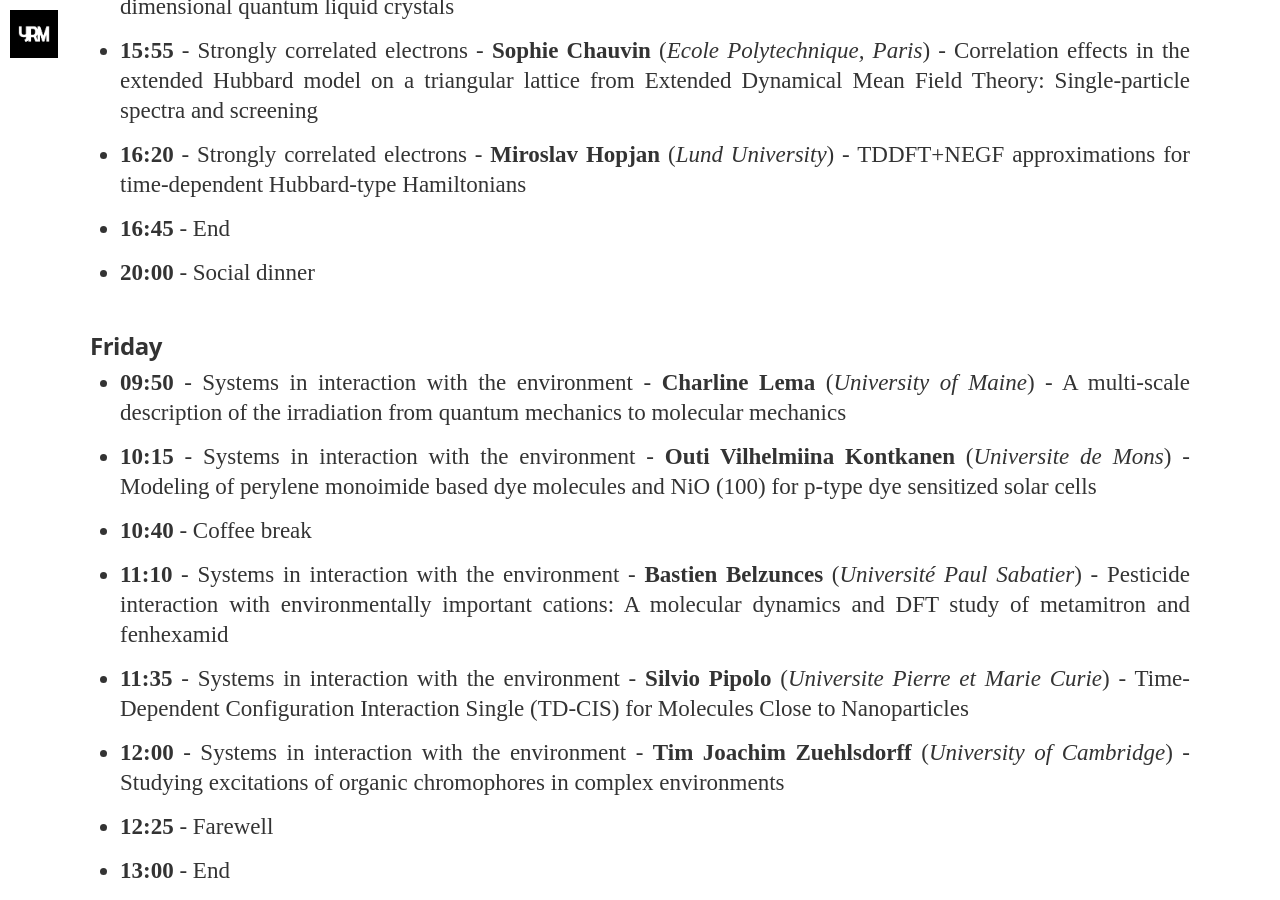
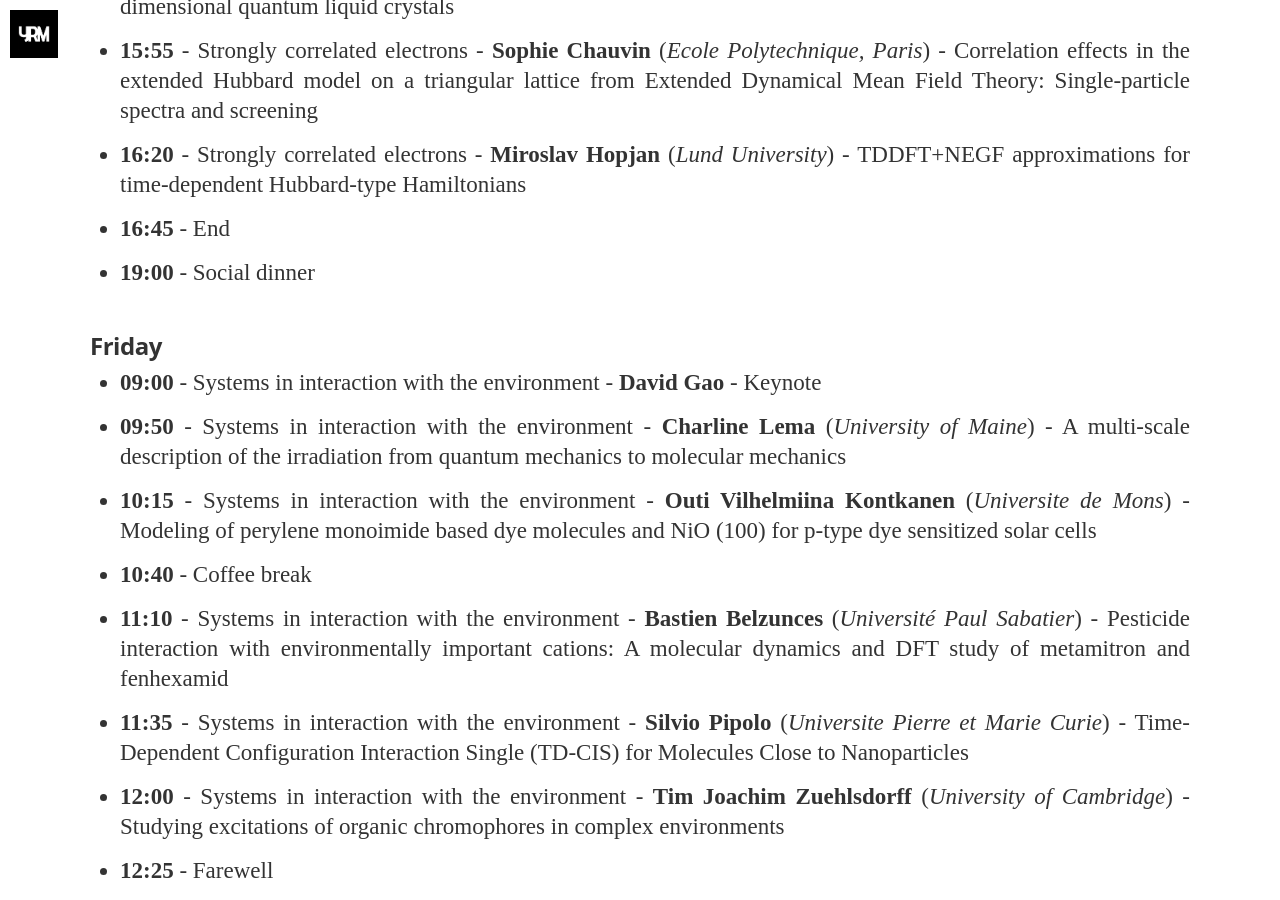
Before and after one commit to yrm2016/Website-source, a Jekyll site: the page built from program.md, in a window 1280 px wide and 900 px high, scrolled down 6072 px. Built offline with Jekyll 4.4.1, drawn with Linux system fonts in a browser that asks for light colours; nearby versions of some CDN libraries; some web fonts are replaced; Markdown is read by kramdown in place of the engine named in the settings.

Commit message:
Last updates

```diff
--- a/program.md
+++ b/program.md
@@ -112,10 +112,11 @@ Mondays and Friday talks will take place in K-1.14 room of the King's Building (
 * **15:55** - Strongly correlated electrons - **Sophie  Chauvin** (_Ecole Polytechnique, Paris_) - Correlation effects in the extended Hubbard model on a triangular lattice from Extended Dynamical Mean Field Theory: Single-particle spectra and screening
 * **16:20** - Strongly correlated electrons - **Miroslav Hopjan** (_Lund University_) - TDDFT+NEGF approximations for time-dependent Hubbard-type Hamiltonians
 * **16:45** - End
-* **20:00** - Social dinner
+* **19:00** - Social dinner
 
 #### Friday
 
+* **09:00** - Systems in interaction with the environment - **David Gao** - Keynote
 * **09:50** - Systems in interaction with the environment - **Charline Lema** (_University of Maine_) - A multi-scale description of the irradiation from quantum mechanics to molecular mechanics
 * **10:15** - Systems in interaction with the environment - **Outi Vilhelmiina Kontkanen** (_Universite de Mons_) - Modeling of perylene monoimide based dye molecules and NiO (100) for p-type dye sensitized solar cells
 * **10:40** - Coffee break
```
Also changed, not shown: venue.md (+0 -3 lines), 3 other files.
